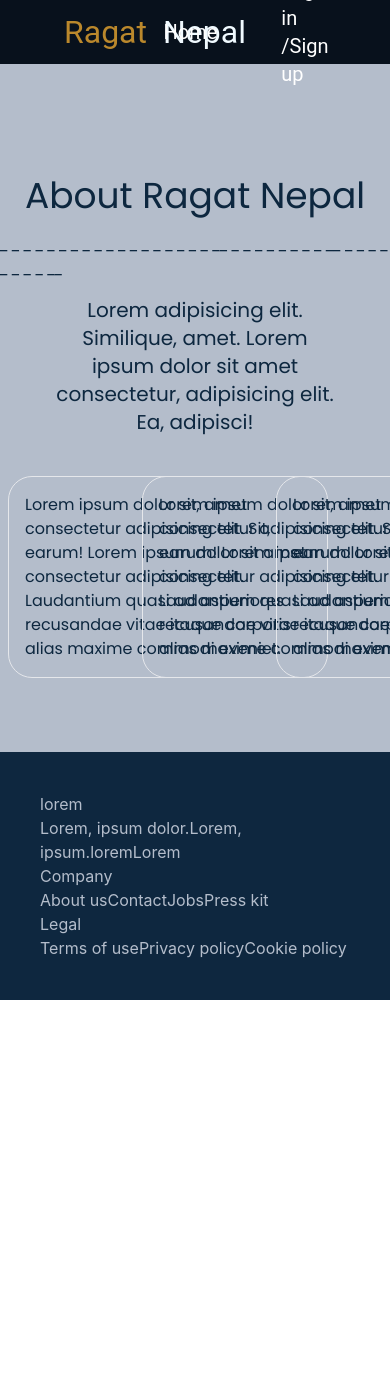
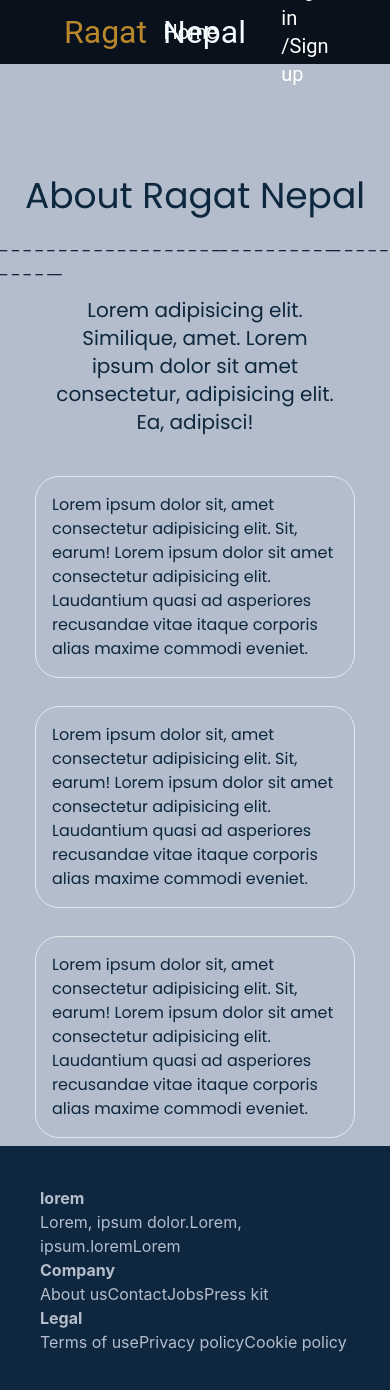
Before and after one commit to bhattaraisushma/RagatNepal, a React (Create React App) app: page /about in a window 390 px wide. Shown: the top 1390 px of the page. Before the commit the page ends 1000 px from the top, so only its background shows below. Built offline with nearby package versions, Linux system fonts and the light colour scheme.

Commit message:
responsive ness

```diff
--- a/src/components/About.js
+++ b/src/components/About.js
@@ -2,12 +2,12 @@ import React from 'react'
 import { aboutdata } from '../data/Data'
 const About = () => {
   return (
-    <div className=' h-[43rem] w-full  flex  flex-col  pt-[7rem] items-center gap-4   bg-[#B4BDCB]  text-[#0D273F]' id='/about'>
+    <div className=' md:h-[43rem] h-fit w-full  flex  flex-col  pt-[7rem] items-center gap-4   bg-[#B4BDCB]  text-[#0D273F]' id='/about'>
        <h1 className='font-popins text-4xl '>About Ragat Nepal</h1>
        <p>_ _ _ _ _ _ _ _ _ _ _ _ _ _ _ _ _ _ __ _ _ _ _ _ _ _ _ __ _ _ _ _ _ _ _ _ __</p>
             <h2 className=' font-popins w-[18rem] h-fit text-center text-xl'>Lorem adipisicing elit. Similique, amet. Lorem ipsum dolor sit amet consectetur, adipisicing elit. Ea, adipisci!
             </h2>
-          <div className='grid grid-cols-3 gap-3  mt-4'>
+          <div className='md:grid md:grid-cols-3  flex flex-col gap-3  mt-4'>
 
          {
 
@@ -17,7 +17,7 @@ const About = () => {
                 return(
 
 
-                <div className=' h-fit font-popins w-[20rem] border-solid   m-2  p-4 rounded-3xl  border hover:border-[#810000]  shadow-[#810000] hover:shadow-2xl'>
+                <div className=' h-fit font-popins w-[20rem] border-solid   m-2  p-4 rounded-3xl  border hover:border-[#810000]  shadow-[#810000] hover:shadow-2xl  '>
 
                 Lorem ipsum dolor sit, amet consectetur adipisicing elit. Sit, earum! Lorem ipsum dolor sit amet consectetur adipisicing elit. Laudantium quasi ad asperiores recusandae vitae itaque corporis alias maxime commodi eveniet.
                    </div>
--- a/src/components/Footer.js
+++ b/src/components/Footer.js
@@ -5,21 +5,21 @@ const Footer = () => {
     <div>
       <footer className="footer p-10   bg-[#0E273F]  static text-[#B4BDCB]">
   <nav>
-    <h6 className="footer-title">lorem</h6>
+    <h6 className="footer-title font-bold">lorem</h6>
     <a className="link link-hover">Lorem, ipsum dolor.</a>
     <a className="link link-hover">Lorem, ipsum.</a>
     <a className="link link-hover">lorem</a>
     <a className="link link-hover">Lorem</a>
   </nav>
   <nav>
-    <h6 className="footer-title">Company</h6>
+    <h6 className="footer-title font-bold">Company</h6>
     <a className="link link-hover">About us</a>
     <a className="link link-hover">Contact</a>
     <a className="link link-hover">Jobs</a>
     <a className="link link-hover">Press kit</a>
   </nav>
   <nav>
-    <h6 className="footer-title">Legal</h6>
+    <h6 className="footer-title font-bold">Legal</h6>
     <a className="link link-hover">Terms of use</a>
     <a className="link link-hover">Privacy policy</a>
     <a className="link link-hover">Cookie policy</a>
--- a/src/components/Home.js
+++ b/src/components/Home.js
@@ -18,14 +18,14 @@ width: "400px",
 
     <div className="  h-screen bg-cover   text-[#B4BDCB]  " id="/">
 
-      <div className="  bg-[#08111C]   h-full flex justify-evenly  ">
+      <div className="  bg-[#08111C]   h-full flex md:justify-evenly flex-col ">
 
-         <div className="flex   flex-col  h-full justify-center items-center  text-2xl font-roberto float-start   ">
+         <div className="flex   flex-col   h-full justify-center  items-center  text-2xl font-roberto float-start   ">
          <h1 className="scroll-m-20 text-6xl font-extrabold tracking-tight  mb-5 animate__animated  animate__bounceInDown ">
         {home.title}
       </h1>
           <div className="font-semibold text-3xl mb-5 animate__animated  animate__bounceInLeft  ">{home.sub}</div>
-          <div className="text-xl mb-[2rem] animate__animated  animate__bounceInUp ">{home.content}</div>
+          <div className="text-xl mb-[2rem] ">{home.content}</div>
           <div className=' flex flex-row gap-[3rem]'>
         {/* <Button content={ {title:"Signup"}}  /> */}
         {/* <Button content={{title:"Login",bg:"#0D273F"}} /> */}
```
